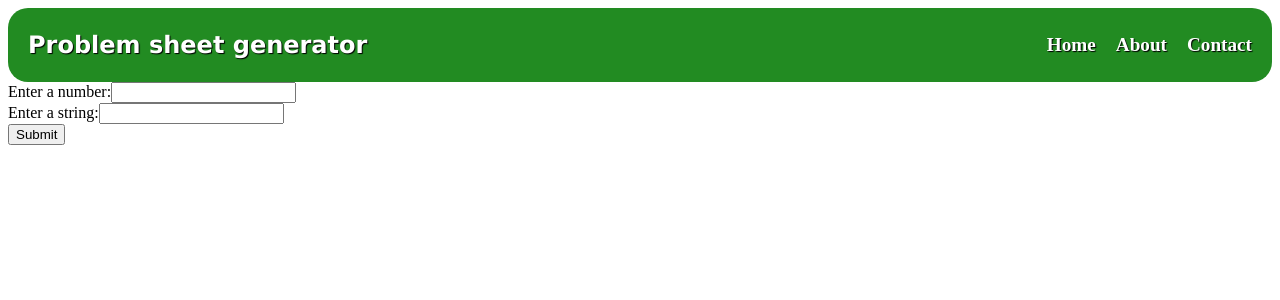
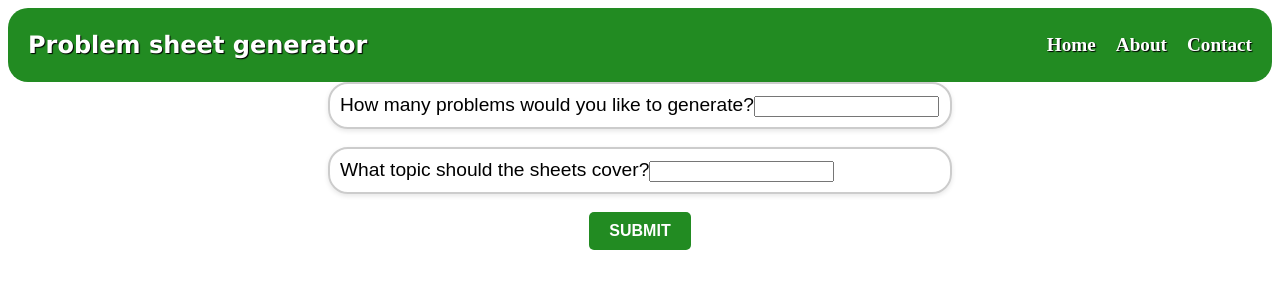
Before and after one commit to BenjaminWills/problem_sheet_generator, a React (Create React App) app in the folder frontend/problem-generation/: page / in a window 1280 px wide. Shown: the top 300 px of the page. Built offline with nearby package versions, Linux system fonts and the light colour scheme.

Commit message:
add css to api form

```diff
--- a/frontend/problem-generation/src/api_form/ApiForm.css
+++ b/frontend/problem-generation/src/api_form/ApiForm.css
@@ -0,0 +1,64 @@
+.label-box {
+  display: block;
+  margin: 0 auto;
+  width: 80%;
+  max-width: 600px;
+  padding: 10px;
+  border: 2px solid #ccc;
+  border-radius: 20px;
+  font-size: 1.2rem;
+  font-family: Arial, sans-serif;
+  box-shadow: 0px 2px 5px rgba(0, 0, 0, 0.1);
+}
+
+.label-box:focus-within label {
+  color: #0084ff;
+}
+
+.label-box:focus-within {
+  outline: none;
+  border-color: #0084ff;
+  box-shadow: 0px 2px 5px rgba(0, 0, 0, 0.1), 0px 0px 5px #0084ff;
+}
+
+.label-box label {
+  position: absolute;
+  left: 15px;
+  top: 50%;
+  transform: translateY(-50%);
+  pointer-events: none;
+  color: #999;
+  transition: all 0.2s ease-out;
+  font-size: 1rem;
+}
+
+.label-box input:focus + label,
+.label-box input:not(:placeholder-shown) + label {
+  transform: translateY(-30%) scale(0.8);
+  color: #0084ff;
+}
+
+.label-box input:not(:focus):not(:placeholder-shown) + label {
+  transform: translateY(-30%) scale(0.8);
+  color: #ccc;
+}
+
+button {
+  display: block;
+  margin: 0 auto;
+  padding: 10px 20px;
+  background-color: forestgreen;
+  color: white;
+  border: none;
+  border-radius: 5px;
+  cursor: pointer;
+  font-size: 16px;
+  font-weight: bold;
+  text-align: center;
+  text-decoration: none;
+  text-transform: uppercase;
+}
+
+button:hover {
+  background-color: darkgreen;
+}
--- a/frontend/problem-generation/src/api_form/ApiForm.js
+++ b/frontend/problem-generation/src/api_form/ApiForm.js
@@ -1,4 +1,5 @@
 import React, { useState } from 'react';
+import "./ApiForm.css";
 
 function ApiForm() {
     const [numberValue, setNumberValue] = useState('');
@@ -20,7 +21,9 @@ function ApiForm() {
       string: stringValue
     };
 
-    const api_url = `http://127.0.0.1:5000/download?=n-problems=${data.number}&topic=${data.string}`
+    const formatted_string = data.string.replace(/ /g, "-")
+
+    const api_url = `http://127.0.0.1:5000/download?=n-problems=${data.number}&topic=${formatted_string}`
 
     console.log(api_url)
 
@@ -39,19 +42,21 @@ function ApiForm() {
       .catch(error => console.error(error));
   }
   return (
+
     <form onSubmit={handleSubmit}>
-        <label>
-          Enter a number:
+        <label className='label-box'>
+          How many problems would you like to generate?
           <input type="number" value={numberValue} onChange={handleNumberChange} />
         </label>
         <br />
-        <label>
-          Enter a string:
+        <label className='label-box'>
+          What topic should the sheets cover?
           <input type="text" value={stringValue} onChange={handleStringChange} />
         </label>
         <br />
         <button type="submit">Submit</button>
       </form>
+
   );
 }
 
```
